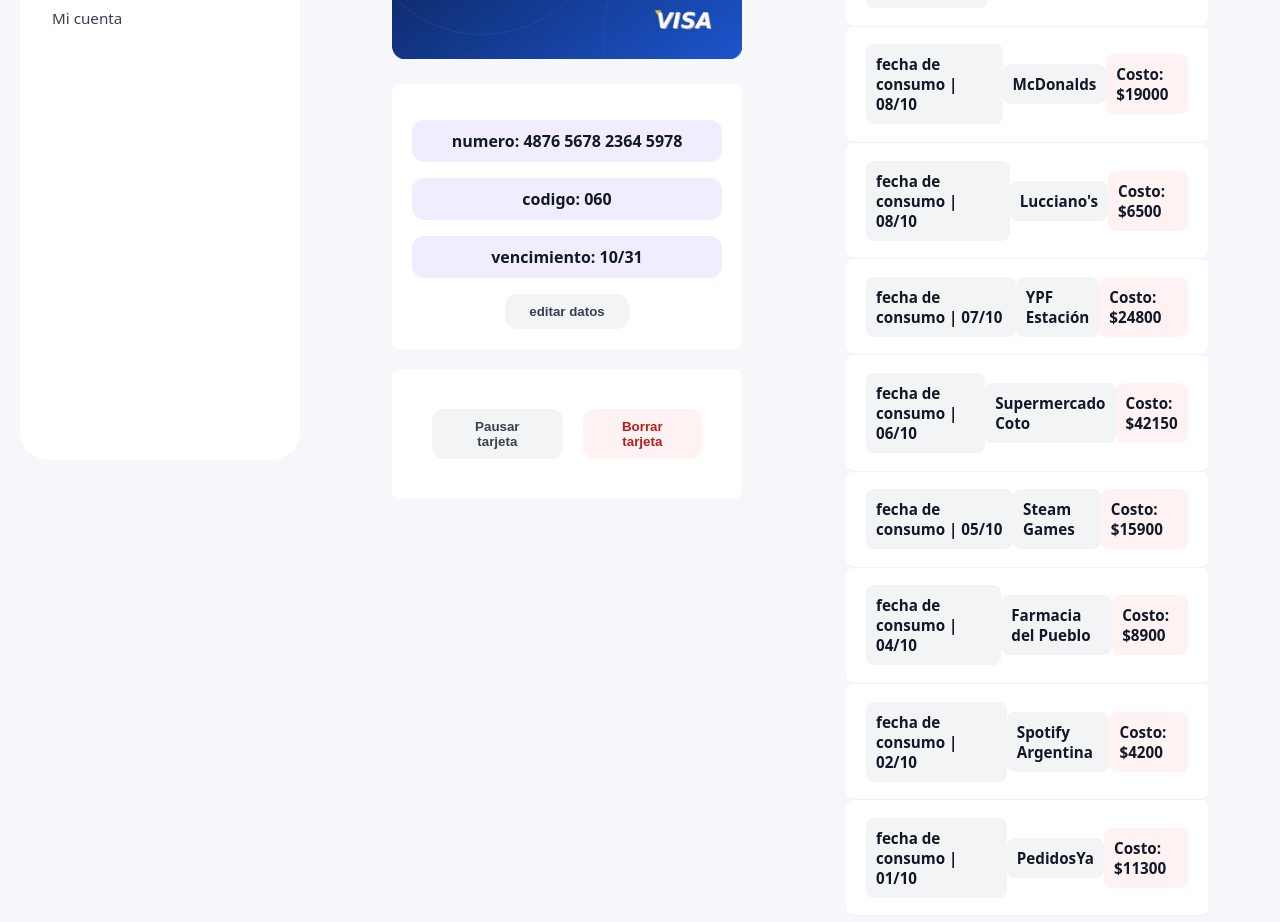
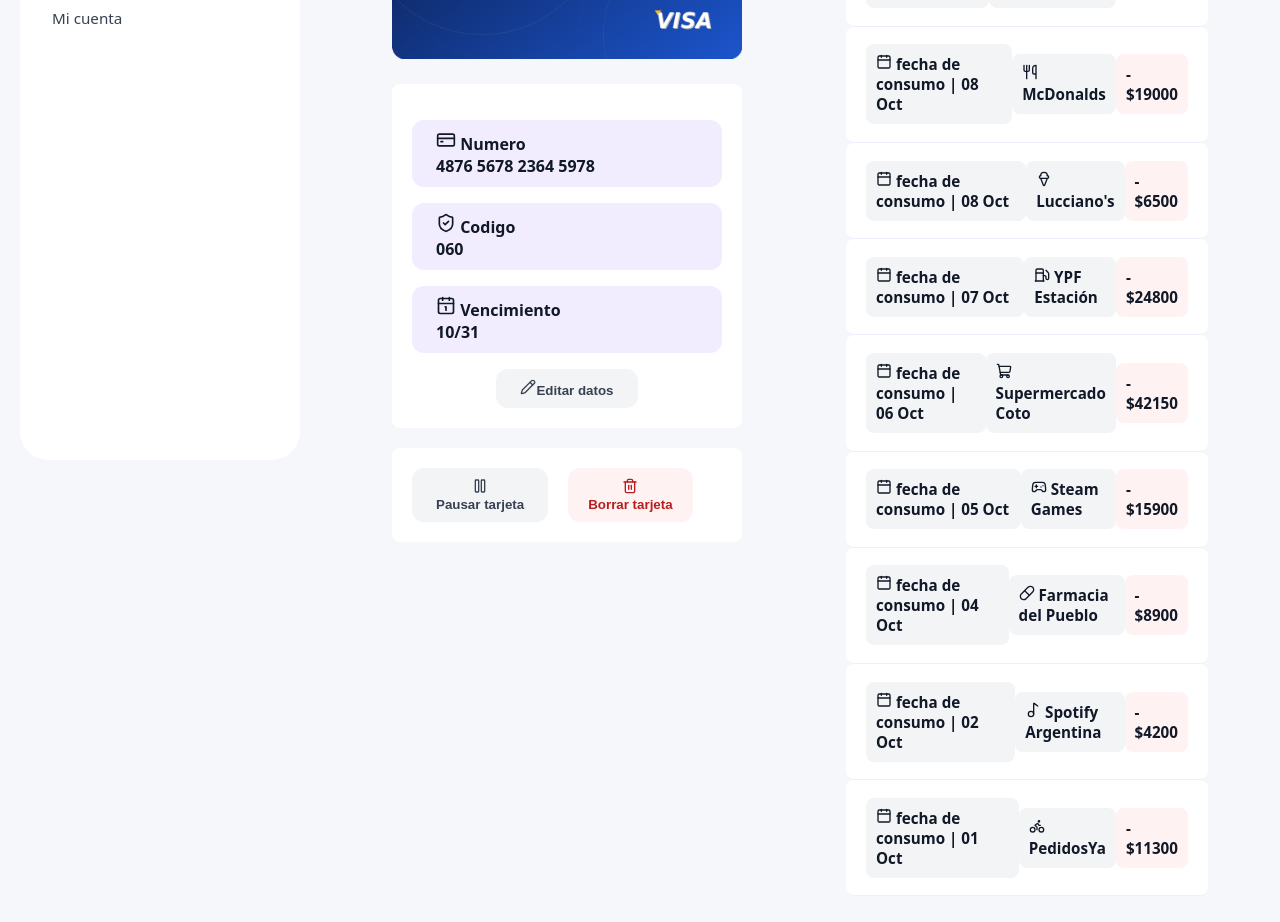
Before and after one commit to tomisanti05/Sistema-Gestion-Finanzas, a React (Vite) app in the folder apps/frontend/: page /tarjetas in a window 1280 px wide. Shown: the part 320-1242 px from the top of the page. Built offline with nearby package versions, Linux system fonts and the light colour scheme.

Commit message:
estilo de tarjeta completada con iconos y arreglos de dimensiones generales

```diff
--- a/apps/frontend/src/pages/tarjetas.css
+++ b/apps/frontend/src/pages/tarjetas.css
@@ -20,6 +20,7 @@
     width: 100%;
 }
 .numero-tarjeta {
+  text-align: left;
   background-color: var(--color-primary-light);
   color: var(--color-text-primary);
   border: none;
@@ -29,6 +30,7 @@
 }
 
 .vencimiento-tarjeta {
+  text-align: left;
   background-color: var(--color-primary-light);
   color: var(--color-text-primary);
   border: none;
@@ -37,6 +39,7 @@
   font-weight: 600;
 }
 .codigo-tarjeta {
+  text-align: left;
   background-color: var(--color-primary-light);
   color: var(--color-text-primary);
   border: none;
@@ -67,7 +70,7 @@
     display: flex;
     background-color: var(--color-bg-surface);
     margin-top: 20px;
-    padding: 40px;
+    padding: 20px;
     border: 1px;
     border-color: var(--color-icon-muted);
     border-radius: 8px;
--- a/apps/frontend/src/pages/tarjetas.tsx
+++ b/apps/frontend/src/pages/tarjetas.tsx
@@ -1,6 +1,20 @@
 import { useState } from "react"
 import './tarjetas.css'
-
+import {
+  Pause,
+  Trash2,
+  Pencil,
+  Film,
+  Utensils,
+  IceCream,
+  Fuel,
+  ShoppingCart,
+  Gamepad2,
+  Pill,
+  Music2,
+  Bike,
+  CreditCard, ShieldCheck, Calendar1, Calendar
+} from "lucide-react"
 export default function Tarjetas() {
   const [numero, setNumero] = useState("4876 5678 2364 5978")
   const tipo = numero.startsWith("4") ? "visa" : "mastercard"
@@ -27,11 +41,21 @@
 
         <div className="tarjetas-descripcion">
           <div className="datos-tarjeta">
-            <p className="numero-tarjeta"> numero: {numero} </p>
-            <p className="codigo-tarjeta"> codigo: 060 </p>
-            <p className="vencimiento-tarjeta"> vencimiento: 10/31 </p>
+            <p className="numero-tarjeta"> <CreditCard size={20} /> Numero
+            <br />
+              {numero}
+            </p>
+            <p className="codigo-tarjeta"> <ShieldCheck size={20} /> Codigo
+              <br />
+              060
+              </p>
+            <p className="vencimiento-tarjeta"> <Calendar1 size={20}/> Vencimiento
+              <br />
+              10/31
+              </p>
             <button>
-              editar datos
+              <Pencil size={16}/>
+              Editar datos
             </button>
           </div>
         </div>
@@ -39,11 +63,15 @@
         <div className="tarjetas-opciones">
           <div className="boton-pausar">
             <button>
+              <Pause size={16} />
+              <br />
               Pausar tarjeta
             </button>
           </div>
           <div className="boton-borrar">
             <button>
+            <Trash2 size={16} />
+            <br />
               Borrar tarjeta
             </button>
           </div>
@@ -56,54 +84,54 @@
       <div className="historial-tarjetas">
         <h2>Historial</h2>
         <div className="card-historial">
-          <span className="fecha-consumo">fecha de consumo | 08/10  </span>
-          <span className="lugar">Cinemacenter BBCA </span>
-          <span className="monto">Costo: $10500</span>
+          <span className="fecha-consumo"><Calendar size={16}/> fecha de consumo | 08 Oct  </span>
+          <span className="lugar"><Film size={16}/> Cinemacenter BBCA </span>
+          <span className="monto">- $10500</span>
         </div>
         <div className="card-historial">
-          <span className="fecha-consumo">fecha de consumo | 08/10  </span>
-          <span className="lugar">McDonalds </span>
-          <span className="monto">Costo: $19000</span>
+          <span className="fecha-consumo"><Calendar size={16}/> fecha de consumo | 08 Oct  </span>
+          <span className="lugar"><Utensils size={16}/> McDonalds </span>
+          <span className="monto">- $19000</span>
         </div>
         <div className="card-historial">
-          <span className="fecha-consumo">fecha de consumo | 08/10  </span>
-          <span className="lugar">Lucciano's </span>
-          <span className="monto">Costo: $6500</span>
+          <span className="fecha-consumo"><Calendar size={16}/> fecha de consumo | 08 Oct  </span>
+          <span className="lugar"><IceCream size={16}/> Lucciano's </span>
+          <span className="monto">- $6500</span>
         </div>
         <div className="card-historial">
-          <span className="fecha-consumo">fecha de consumo | 07/10</span>
-          <span className="lugar">YPF Estación</span>
-          <span className="monto">Costo: $24800</span>
+          <span className="fecha-consumo"> <Calendar size={16}/> fecha de consumo | 07 Oct</span>
+          <span className="lugar"><Fuel size={16}/> YPF Estación</span>
+          <span className="monto">- $24800</span>
         </div>
 
         <div className="card-historial">
-          <span className="fecha-consumo">fecha de consumo | 06/10</span>
-          <span className="lugar">Supermercado Coto</span>
-          <span className="monto">Costo: $42150</span>
+          <span className="fecha-consumo"> <Calendar size={16}/> fecha de consumo | 06 Oct</span>
+          <span className="lugar"> <ShoppingCart size={16}/> Supermercado Coto</span>
+          <span className="monto">- $42150</span>
         </div>
 
         <div className="card-historial">
-          <span className="fecha-consumo">fecha de consumo | 05/10</span>
-          <span className="lugar">Steam Games</span>
-          <span className="monto">Costo: $15900</span>
+          <span className="fecha-consumo"> <Calendar size={16}/> fecha de consumo | 05 Oct</span>
+          <span className="lugar"><Gamepad2 size={16}/> Steam Games</span>
+          <span className="monto">- $15900</span>
         </div>
 
         <div className="card-historial">
-          <span className="fecha-consumo">fecha de consumo | 04/10</span>
-          <span className="lugar">Farmacia del Pueblo</span>
-          <span className="monto">Costo: $8900</span>
+          <span className="fecha-consumo"><Calendar size={16}/> fecha de consumo | 04 Oct</span>
+          <span className="lugar"><Pill size={16} /> Farmacia del Pueblo</span>
+          <span className="monto">- $8900</span>
         </div>
 
         <div className="card-historial">
-          <span className="fecha-consumo">fecha de consumo | 02/10</span>
-          <span className="lugar">Spotify Argentina</span>
-          <span className="monto">Costo: $4200</span>
+          <span className="fecha-consumo"><Calendar size={16}/> fecha de consumo | 02 Oct</span>
+          <span className="lugar"><Music2 size={16} /> Spotify Argentina</span>
+          <span className="monto">- $4200</span>
         </div>
 
         <div className="card-historial">
-          <span className="fecha-consumo">fecha de consumo | 01/10</span>
-          <span className="lugar">PedidosYa</span>
-          <span className="monto">Costo: $11300</span>
+          <span className="fecha-consumo"><Calendar size={16}/> fecha de consumo | 01 Oct</span>
+          <span className="lugar"><Bike size={16}/> PedidosYa</span>
+          <span className="monto"> - $11300</span>
         </div>
       </div>
     </div>
```
